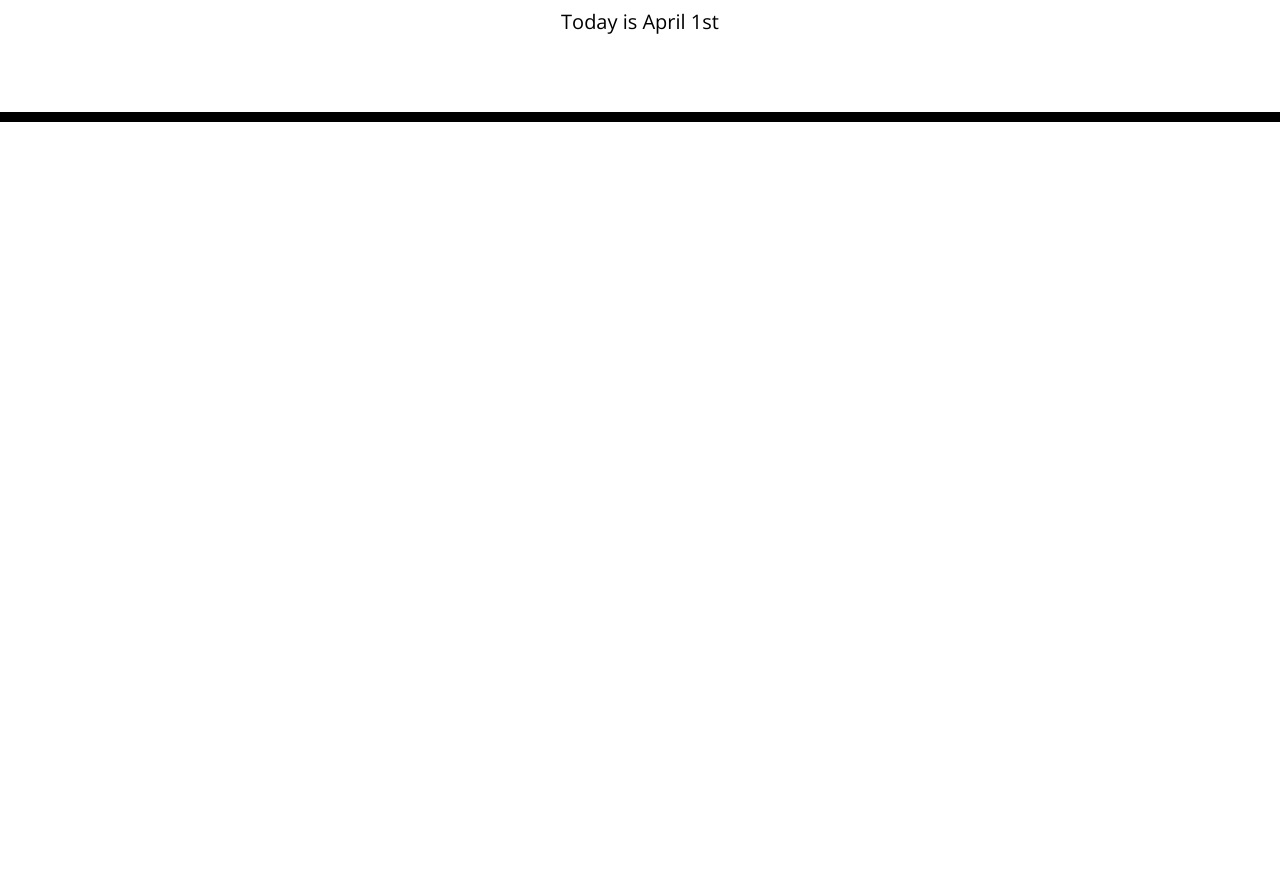
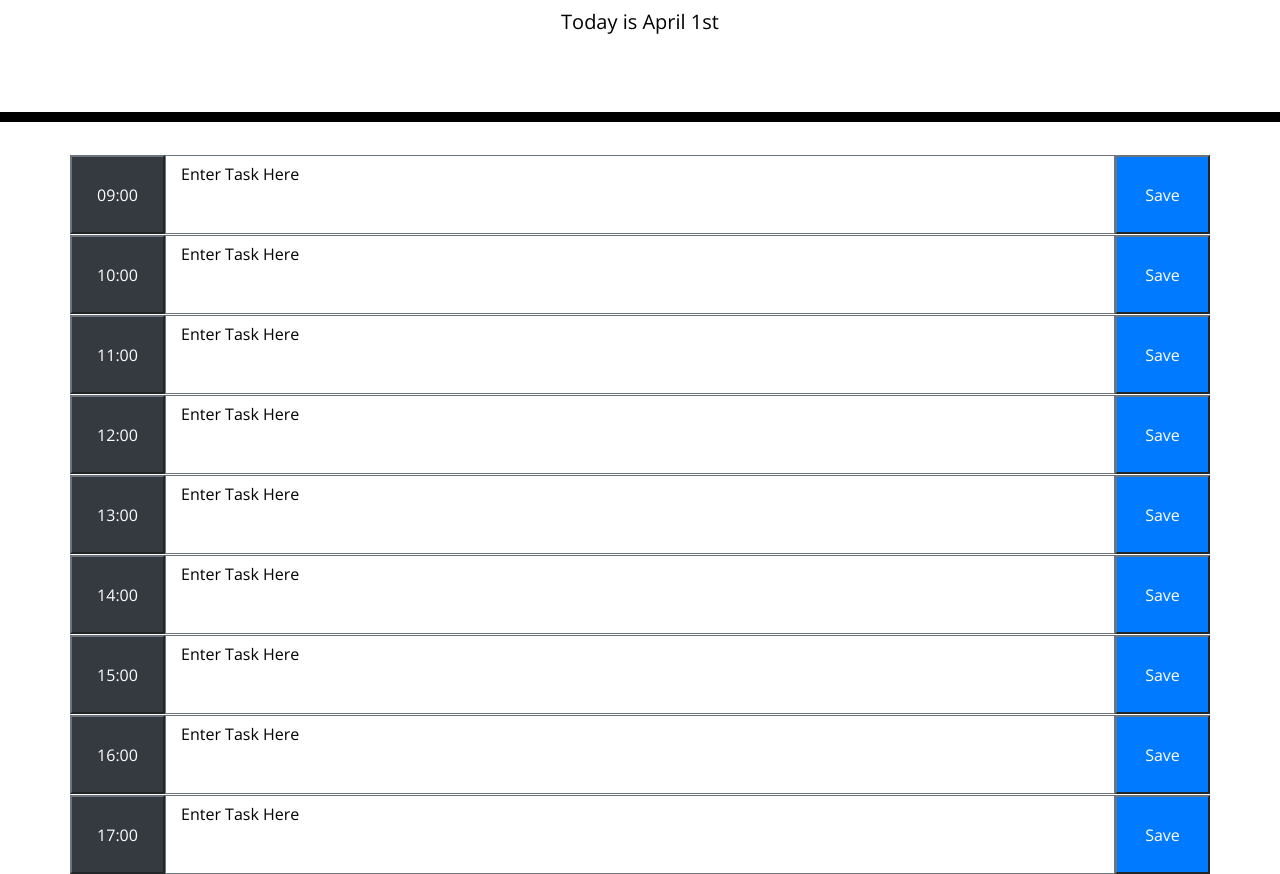
Before and after one commit to ThomasCsk/work-day-scheduler, a plain HTML site: page index.html in a window 1280 px wide. Shown: the part 182-1056 px from the top of the page. Before the commit the page ends 800 px from the top, so only its background shows below. Drawn offline with nearby package versions, Linux system fonts and the light colour scheme.

Commit message:
made editable time blocks that change color based on the current time

```diff
--- a/assets/js/script.js
+++ b/assets/js/script.js
@@ -1,15 +1,31 @@
-var currentDayEl = document.querySelector("#currentDay");
-var containerEl = $("#container");
 
 var grabCurrentDay = function(){
-var day = "";
-day = moment().format("[Today is] MMMM Do");
-currentDayEl.innerHTML = day;
+  var day = moment().format("[Today is] MMMM Do");
+  $("#currentDay").text(day);
 }
 
+var changeColors = function(){
+  for (i = 9; i < 18; i++) {
+    var currentHour = (moment().hour());
+
+    if (i < currentHour){
+      $("textarea[data-id="+i+"]").addClass("bg-dark text-white");
+    }
+    else if(i === currentHour){
+      $("textarea[data-id="+i+"]").addClass("bg-danger");
+    }
+    else if(i <= currentHour + 2){
+      $("textarea[data-id="+i+"]").addClass("bg-warning");
+    }
+    else if(i > currentHour){
+      $("textarea[data-id="+i+"]").addClass("bg-white");
+    }
+  }
+}
 
 setInterval(function(){ //reload data every 15 minutes
-grabCurrentDay();
-},15000)
+
+},(1000 * 60)*15)
 
 grabCurrentDay();
+changeColors();
--- a/index.html
+++ b/index.html
@@ -32,8 +32,53 @@
     <!--End Jumbotron-->
 
     <!--Time Blocks-->
-    <main class="container">
-      <!-- Timeblocks go here -->
+    <main class="container my-auto">
+
+      <div class="row justify-content-center align-items-stretch">
+        <button class="col-2 col-lg-1 btn-dark border-secondary py-3" disabled>09:00</button>
+        <textarea data-id="9" rows="3" class="task-text col border border-secondary">Enter Task Here</textarea>
+        <button type="submit" class="col-2 col-lg-1 btn-primary border-secondary py-3">Save</button>
+      </div>
+      <div class="row justify-content-center align-items-stretch">
+        <button class="col-2 col-lg-1 btn-dark border-secondary py-3" disabled>10:00</button>
+        <textarea data-id="10" rows="3" class="task-text col border border-secondary">Enter Task Here</textarea>
+        <button type="submit" class="col-2 col-lg-1 btn-primary border-secondary py-3">Save</button>
+      </div>
+      <div class="row justify-content-center align-items-stretch">
+        <button class="col-2 col-lg-1 btn-dark border-secondary py-3" disabled>11:00</button>
+        <textarea data-id="11" rows="3" class="task-text col border border-secondary">Enter Task Here</textarea>
+        <button type="submit" class="col-2 col-lg-1 btn-primary border-secondary py-3">Save</button>
+      </div>
+      <div class="row justify-content-center align-items-stretch">
+        <button class="col-2 col-lg-1 btn-dark border-secondary py-3" disabled>12:00</button>
+        <textarea data-id="12" rows="3" class="task-text col border border-secondary">Enter Task Here</textarea>
+        <button type="submit" class="col-2 col-lg-1 btn-primary border-secondary py-3">Save</button>
+      </div>
+      <div class="row justify-content-center align-items-stretch">
+        <button class="col-2 col-lg-1 btn-dark border-secondary py-3" disabled>13:00</button>
+        <textarea data-id="13" rows="3" class="task-text col border border-secondary">Enter Task Here</textarea>
+        <button type="submit" class="col-2 col-lg-1 btn-primary border-secondary py-3">Save</button>
+      </div>
+      <div class="row justify-content-center align-items-stretch">
+        <button class="col-2 col-lg-1 btn-dark border-secondary py-3" disabled>14:00</button>
+        <textarea data-id="14" rows="3" class="task-text col border border-secondary">Enter Task Here</textarea>
+        <button type="submit" class="col-2 col-lg-1 btn-primary border-secondary py-3">Save</button>
+      </div>
+      <div class="row justify-content-center align-items-stretch">
+        <button class="col-2 col-lg-1 btn-dark border-secondary py-3" disabled>15:00</button>
+        <textarea data-id="15" rows="3" class="task-text col border border-secondary">Enter Task Here</textarea>
+        <button type="submit" class="col-2 col-lg-1 btn-primary border-secondary py-3">Save</button>
+      </div>
+      <div class="row justify-content-center align-items-stretch">
+        <button class="col-2 col-lg-1 btn-dark border-secondary py-3" disabled>16:00</button>
+        <textarea data-id="16" rows="3" class="task-text col border border-secondary">Enter Task Here</textarea>
+        <button type="submit" class="col-2 col-lg-1 btn-primary border-secondary py-3">Save</button>
+      </div>
+      <div class="row justify-content-center align-items-stretch">
+        <button class="col-2 col-lg-1 btn-dark border-secondary py-3" disabled>17:00</button>
+        <textarea data-id="17" rows="3" class="task-text col border border-secondary">Enter Task Here</textarea>
+        <button type="submit" class="col-2 col-lg-1 btn-primary border-secondary py-3">Save</button>
+      </div>
     </main>
     <!--End Time Blocks-->
 
```
